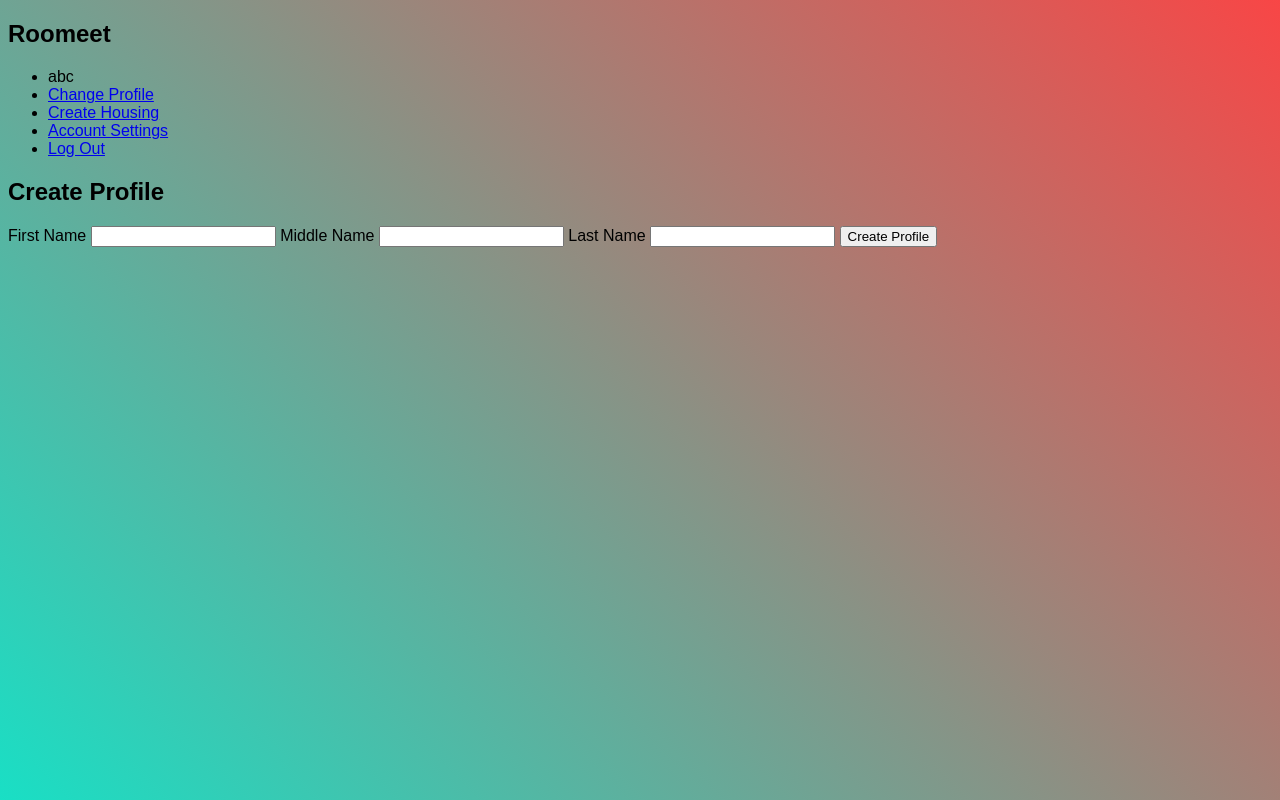
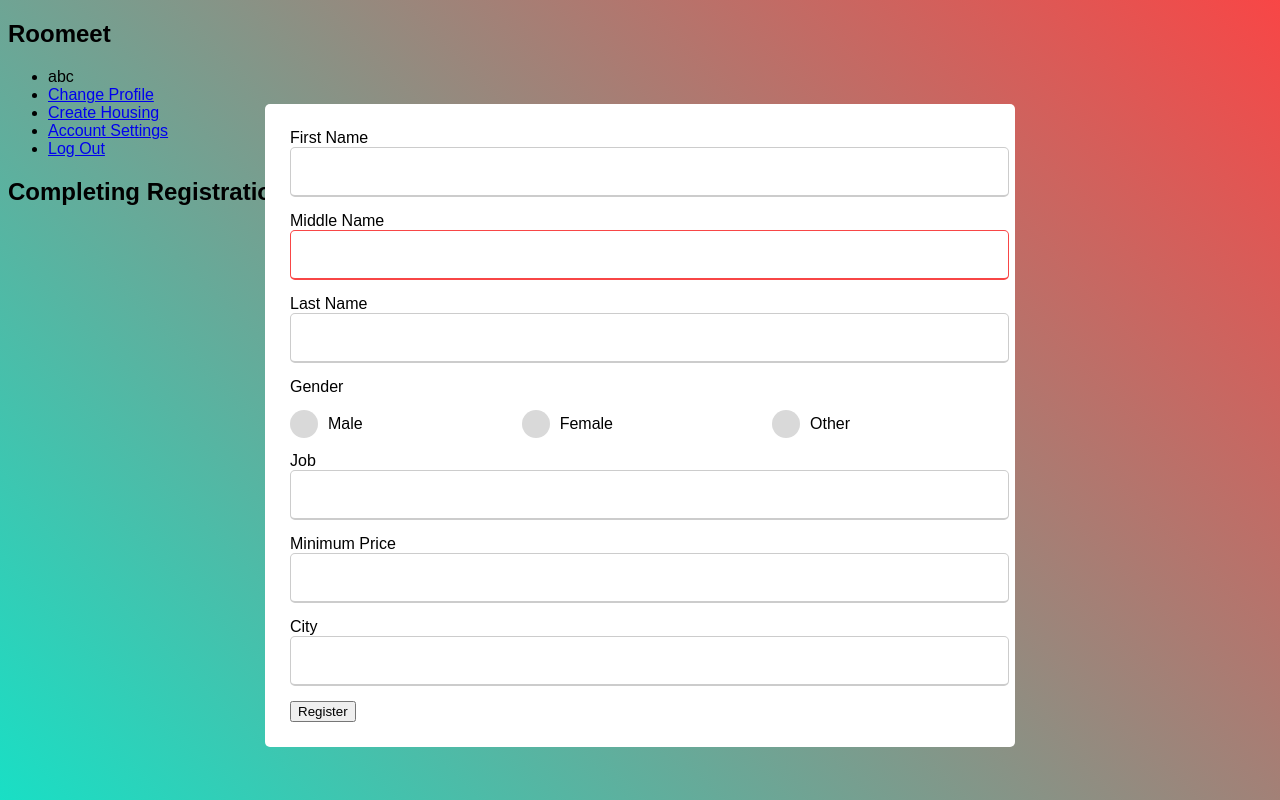
Before and after one commit to abhiramrp/RoomeetProject, a Flask app: page /createprofile in a window 1280 px wide. Run offline with Flask 2, Linux system fonts and the light colour scheme; a user stored in the database is signed in; data comes from the database, SQL or seed files in the repository.

Commit message:
creating profile part 1

```diff
--- a/flaskr/templates/base.html
+++ b/flaskr/templates/base.html
@@ -7,7 +7,7 @@
     {% if g.user %}
       <li><span>{{ g.user['username'] }}</span>
       {% if g.user['verified'] == 0 %}
-      <li><a href="{{ url_for('roommeet.create_profile') }}">Create Profile</a>
+      <li><a href="{{ url_for('roommeet.create_profile') }}">Complete Profile</a>
       {% else %}
       <li><a href="{{ url_for('roommeet.change_profile') }}">Change Profile</a>
       <li><a href="{{ url_for('roommeet.create_housing') }}">Create Housing</a>
--- a/flaskr/templates/profile/createprofile.html
+++ b/flaskr/templates/profile/createprofile.html
@@ -1,18 +1,66 @@
 {% extends 'base.html' %}
 
 {% block header %}
-  <h1>{% block title %}Create Profile{% endblock %}</h1>
+  <h1>{% block title %}Completing Registration{% endblock %}</h1>
 {% endblock %}
 
 {% block content %}
   <form method="post">
+    <div class = "boxed">
+      <div class = "container">
+        <form action = "#">
+            <div class="user-details">
+                <div class="input-box">
                   <label for="fname">First Name</label>
                   <input name="fname" id="fname" required>
+                </div>
+                <div class="input-box">
                   <label for="mname">Middle Name</label>
                   <input name="mname" id="mname">
+                </div>
+                <div class="input-box">
                     <label for="lname">Last Name</label>
                     <input name="lname" id="lname" required>
-    <input type="submit" value="Create Profile">
+                </div>
+                <div class="gender-details">
+                  <input type="radio" name="gender" id="dot-1">
+                  <input type="radio" name="gender" id="dot-2">
+                  <input type="radio" name="gender" id="dot-3">
+                  <span class = "gender-tittle">Gender</span>
+                  <div class="category">
+                      <label for="dot-1">
+                          <span class="dot one"></span>
+                          <span class="gender">Male</span>
+                      </label>
+                      <label for="dot-2">
+                          <span class="dot two"></span>
+                          <span class="gender">Female</span>
+                      </label>
+                      <label for="dot-3">
+                          <span class="dot three"></span>
+                          <span class="gender">Other</span>
+                      </label>
+                  </div>
+              </div>
+                <div class="input-box">
+                  <label for="job">Job</label>
+                  <input name="job" id="job" required>
+                </div>
+                <div class="input-box">
+                  <label for="price">Minimum Price</label>
+                  <input name="price" id="prime" required>
+                </div>
+                <div class="input-box">
+                  <label for="city">City</label>
+                  <input name="city" id="city" required>
+                </div>
+            </div>
+            <div class="button">
+                <input type="submit" value="Register">
+            </div>
+        </form>
+    </div>
+  </div>
   </form>
 
 {% endblock %}
```
Also changed, not shown: flaskr/templates/housing/createhousing.html (deleted, +0 -16 lines), flaskr/templates/housing/profileInfo.html (added). Lines whose indentation alone changed are shown as unchanged.
